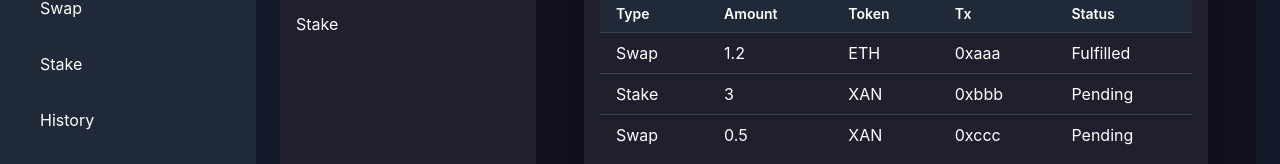
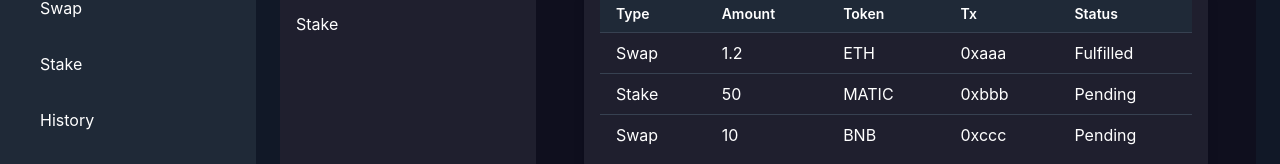
Before and after one commit to forumevi/anoma-intent-project, a Next.js app: page /dashboard in a window 1280 px wide. Shown: the part 156-320 px from the top of the page. Built offline with nearby package versions, Linux system fonts and the light colour scheme.

Commit message:
Update sampleHistory.ts

```diff
--- a/data/sampleHistory.ts
+++ b/data/sampleHistory.ts
@@ -1,7 +1,16 @@
-import { Intent } from '../types/Intent';
+export interface Intent {
+  id: number;
+  type: 'Swap' | 'Stake';
+  chain: string;
+  amount: number;
+  token: string;
+  tx: string;
+  status: 'pending' | 'fulfilled';
+  date: string;
+}
 
 export const sampleHistory: Intent[] = [
-  { id: 1, type: 'Swap', amount: 1.2, token: 'ETH', tx: '0xaaa', status: 'fulfilled', date: '2025-09-15' },
-  { id: 2, type: 'Stake', amount: 3, token: 'XAN', tx: '0xbbb', status: 'pending', date: '2025-09-14' },
-  { id: 3, type: 'Swap', amount: 0.5, token: 'XAN', tx: '0xccc', status: 'pending', date: '2025-09-13' },
+  { id: 1, type: 'Swap', chain: 'Ethereum', amount: 1.2, token: 'ETH', tx: '0xaaa', status: 'fulfilled', date: '2025-09-15' },
+  { id: 2, type: 'Stake', chain: 'Polygon', amount: 50, token: 'MATIC', tx: '0xbbb', status: 'pending', date: '2025-09-14' },
+  { id: 3, type: 'Swap', chain: 'BNB', amount: 10, token: 'BNB', tx: '0xccc', status: 'pending', date: '2025-09-13' },
 ];
```
